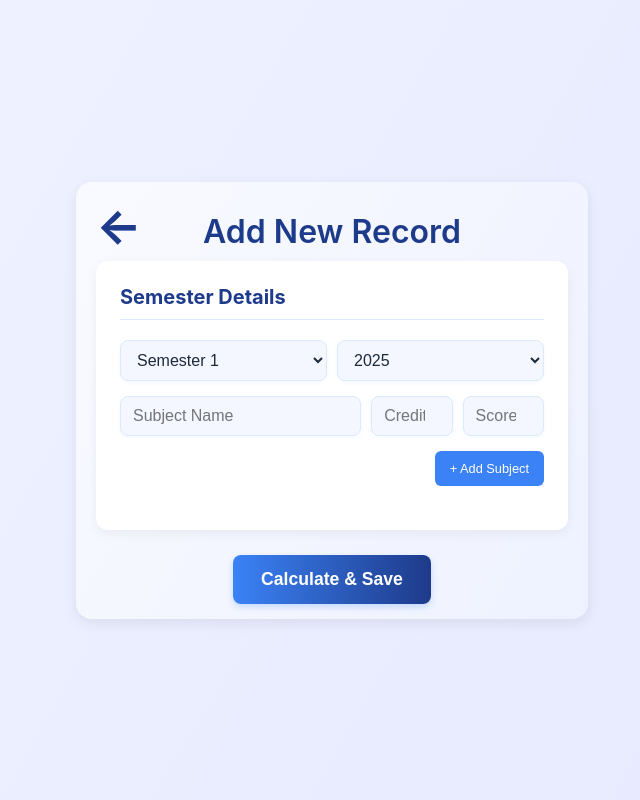
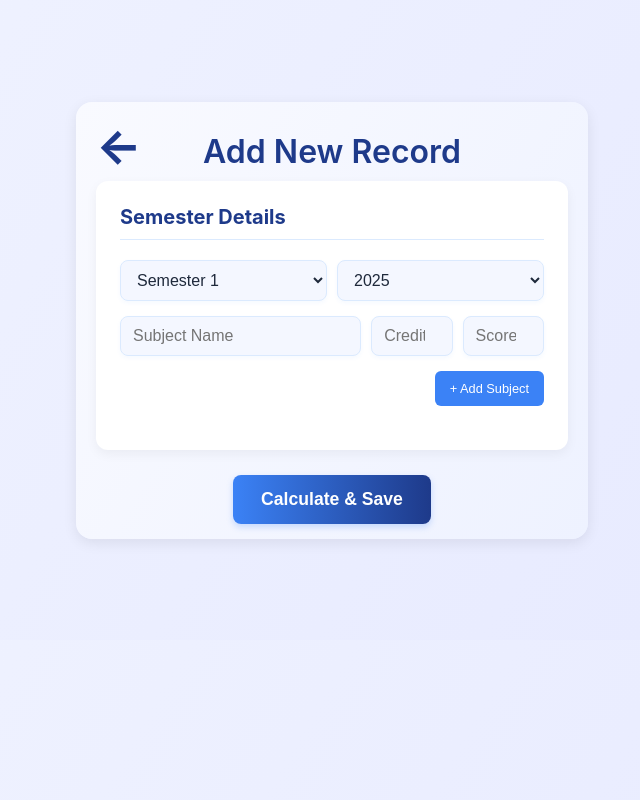
Before and after one commit to BankTQMA/PGC, a Django app: page /record/ in a window 1280 px wide. Shown: the whole page, without its empty margins (308-948 px from the left). Run offline with Django 5.2, Linux system fonts and the light colour scheme; the visitor is signed in with stand-in values (Sample User, id 1).

Commit message:
Offset page alignment a little bit to the top

```diff
--- a/Front-End/static/css/style.css
+++ b/Front-End/static/css/style.css
@@ -9,7 +9,7 @@ body {
     Helvetica, Arial, sans-serif;
   background: linear-gradient(120deg, #f0f3ff 0%, #e6e9ff 100%);
   color: #333;
-  min-height: 100vh;
+  min-height: 80vh;
   display: flex;
   justify-content: center;
   align-items: center;
```
